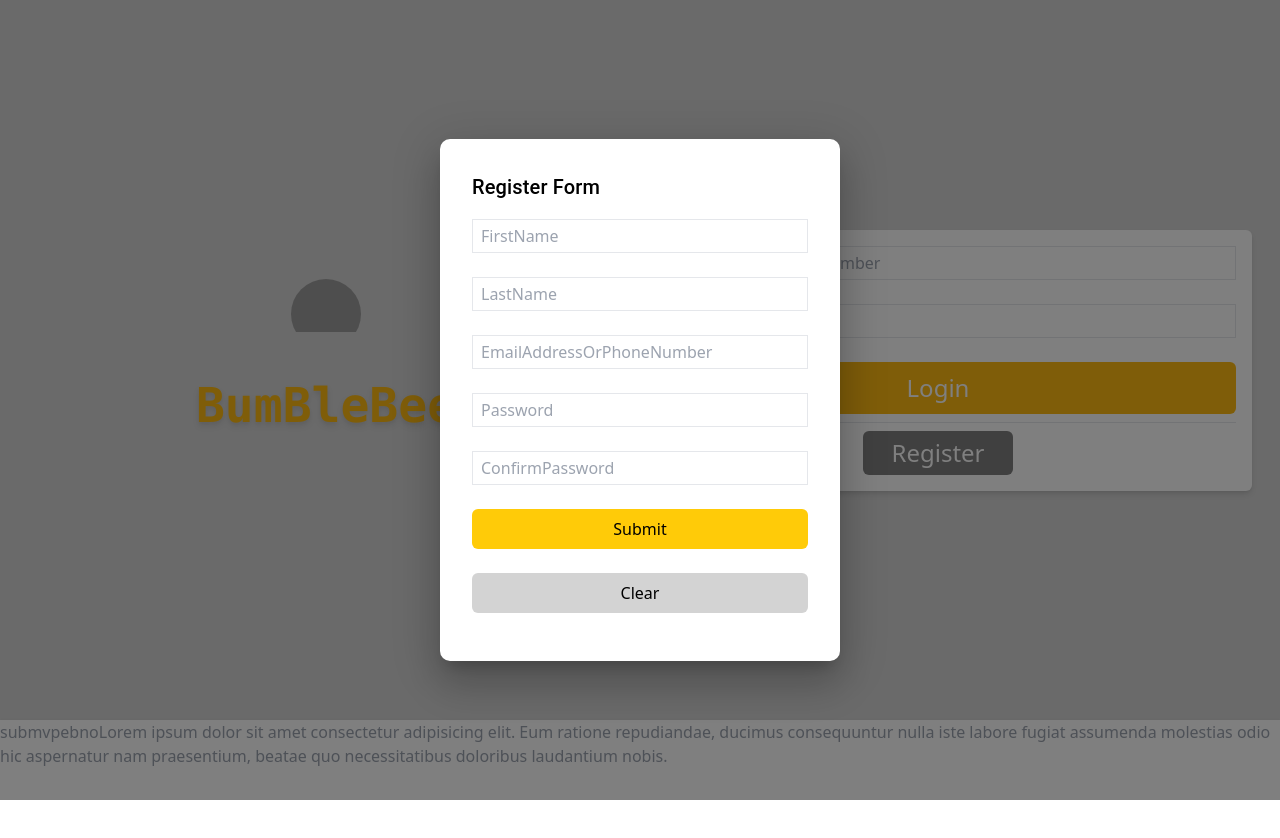
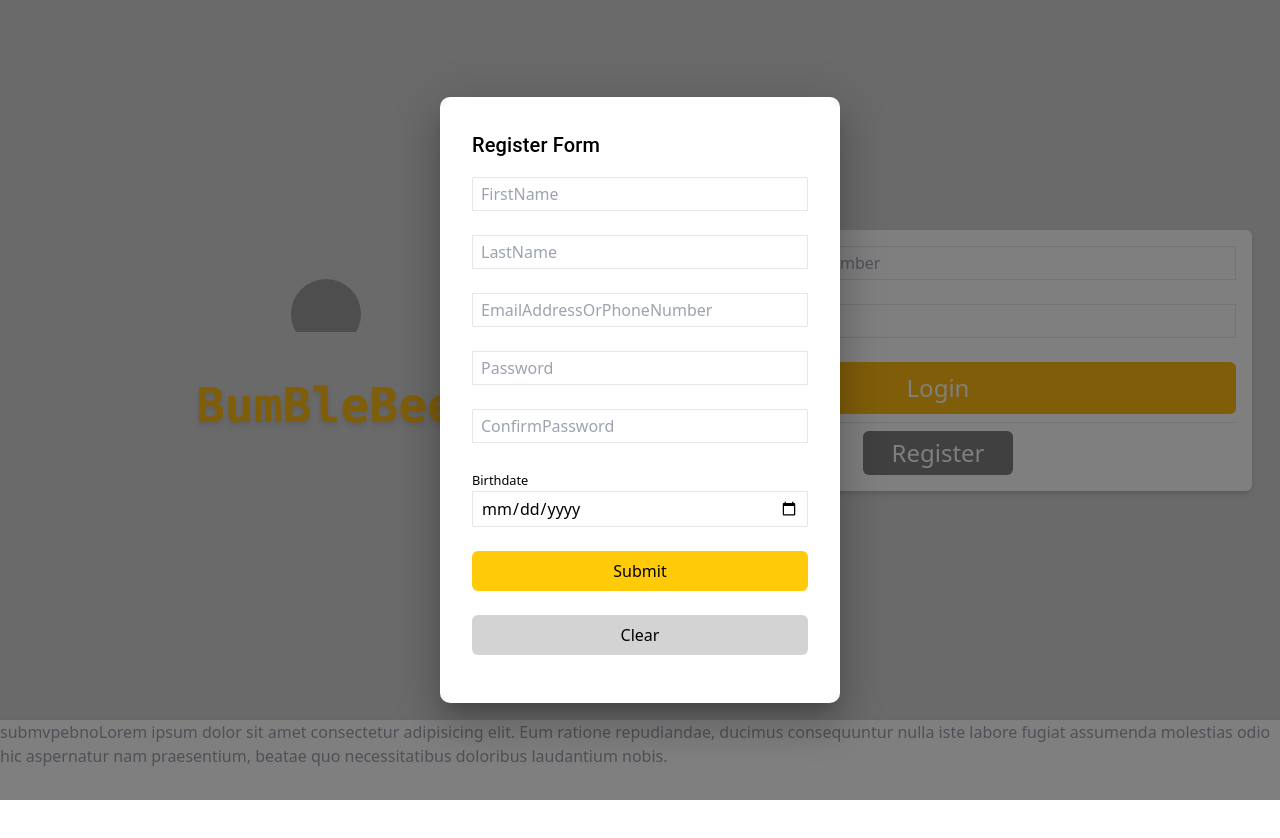
Before and after one commit to Ohm0025/social-media-react, a React (Vite) app: page /final-project/authen/login in a window 1280 px wide. Both pictures are taken after a click on the button "Register". Shown: the top 838 px of the page. Built offline with nearby package versions, Linux system fonts and the light colour scheme; no server answers; grey boxes are pictures that could not be loaded.

Commit message:
config:authenticate

```diff
--- a/src/App.tsx
+++ b/src/App.tsx
@@ -7,19 +7,18 @@ import FriendPage from "./page/FriendPage";
 import { useCookies } from "react-cookie";
 import { useEffect, useState } from "react";
 import { callToken } from "./api/callToken";
-import { useTokenCookies } from "./store/cookies";
 
 function App() {
   const [cookies]: any = useCookies([]);
-  const { setTokenCookies } = useTokenCookies();
   const [isValidUser, setIsValidUser] = useState(false);
 
   const callData = async () => {
     const result = await callToken(cookies["bumblebee-token"]);
-    result && setTokenCookies(cookies["bumblebee-token"]);
+    setIsValidUser(result);
   };
 
   useEffect(() => {
+    console.log(cookies);
     callData();
   }, [cookies]);
 
--- a/src/api/authenticate.ts
+++ b/src/api/authenticate.ts
@@ -3,14 +3,14 @@ import axios from "../utils/axios";
 type InputObj = {};
 
 type LoginObj = {
-  emailOrMobile: string;
-  password: string;
+  EmailAddressOrPhoneNumber: string;
+  Password: string;
 };
 
-export const register = (input: InputObj) => axios.post("/register", input);
+export const userRegister = (input: InputObj) => axios.post("/register", input);
 
-export const login = ({ emailOrMobile, password }: LoginObj) =>
-  axios.post("/login", { emailOrMobile, password });
+export const userLogin = ({ EmailAddressOrPhoneNumber, Password }: LoginObj) =>
+  axios.post("/login", { EmailAddressOrPhoneNumber, Password });
 //destructuring เพื่อสื่อความหมายมากกว่า แต่แบบไหนก็ได้
 
 export const getme = () => axios.get("/auth/me");
--- a/src/component/registerModal/ModalRegister.tsx
+++ b/src/component/registerModal/ModalRegister.tsx
@@ -3,6 +3,7 @@ import Typography from "@mui/material/Typography";
 import Modal from "@mui/material/Modal";
 import InputText from "../loginPage/InputText";
 import { useForm } from "react-hook-form";
+import { userRegister } from "../../api/authenticate";
 
 type Props = {
   isOpen: boolean;
@@ -29,9 +30,13 @@ const ModalRegister = ({ isOpen, handleClose }: Props) => {
     formState: { errors },
   } = useForm();
 
-  const onSubmit = (data: any) => {
+  const onSubmit = async (data: any) => {
     console.log(data);
-    handleClose();
+    const res = await userRegister(data);
+    console.log(res);
+    if (res.status === 200) {
+      handleClose();
+    }
   };
 
   return (
@@ -112,6 +117,21 @@ const ModalRegister = ({ isOpen, handleClose }: Props) => {
             errors={errors}
             type="password"
           />
+          <div>
+            <label htmlFor="BirthDate">
+              <small className="text-secondary">Birthdate</small>
+            </label>
+            <InputText
+              objInput={register("BirthDate", {
+                required: {
+                  value: true,
+                  message: "birthdate is required",
+                },
+              })}
+              errors={errors}
+              type="date"
+            />
+          </div>
           <button type="submit" className="bg-[#ffcb08] py-2 rounded-md">
             Submit
           </button>
--- a/src/page/LoginPage.tsx
+++ b/src/page/LoginPage.tsx
@@ -4,6 +4,9 @@ import { useForm } from "react-hook-form";
 import InputText from "../component/loginPage/InputText";
 import ModalRegister from "../component/registerModal/ModalRegister";
 import { useState } from "react";
+import { userLogin } from "../api/authenticate";
+import { useCookies } from "react-cookie";
+import { BBB_COOKIES } from "../utils/constant";
 
 const LoginPage = () => {
   const {
@@ -14,10 +17,15 @@ const LoginPage = () => {
   } = useForm();
 
   const [isOpen, setIsOpen] = useState(false);
+  const [cookies, setCookies]: any = useCookies([]);
 
   const onSubmit = async (data: any) => {
-    //res to login service
+    const res = await userLogin(data);
     console.log(data);
+    if (res.status === 200) {
+      console.log(res.data);
+      setCookies(BBB_COOKIES, res.data.data);
+    }
   };
 
   return (
@@ -51,7 +59,7 @@ const LoginPage = () => {
             />
 
             <InputText
-              objInput={register("password", {
+              objInput={register("Password", {
                 required: { value: true, message: "password is required" },
               })}
               errors={errors}
--- a/src/utils/constant.ts
+++ b/src/utils/constant.ts
@@ -1,3 +1,4 @@
 const API_URL = "http://localhost:8080";
+const BBB_COOKIES = "bumblebee-token";
 
-export { API_URL };
+export { API_URL, BBB_COOKIES };
```
